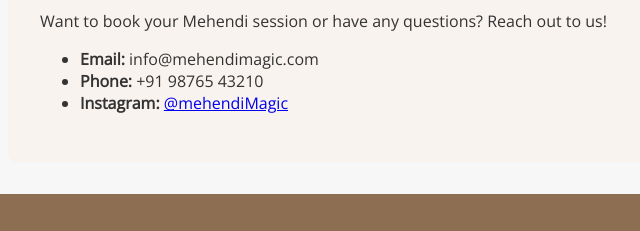
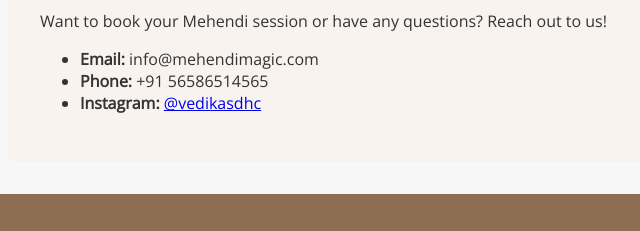
Before and after one commit to erabhishek12/mehendi-desigen-, a plain HTML site: page index.html in a window 1280 px wide. Shown: the part 1910-2141 px from the top of the page, 0-640 px from the left. Drawn offline with nearby package versions, Linux system fonts and the light colour scheme.

Commit message:
Update index.html

```diff
--- a/index.html
+++ b/index.html
@@ -150,9 +150,9 @@
         <p>Want to book your Mehendi session or have any questions? Reach out to us!</p>
         <ul>
             <li><strong>Email:</strong> info@mehendimagic.com</li>
-            <li><strong>Phone:</strong> +91 98765 43210</li>
+            <li><strong>Phone:</strong> +91 56586514565</li>
             <li><strong>Instagram:</strong> <a href="https://instagram.com/mehendimagic"
-                    target="_blank">@mehendiMagic</a></li>
+                    target="_blank">@vedikasdhc</a></li>
         </ul>
     </section>
 
```
